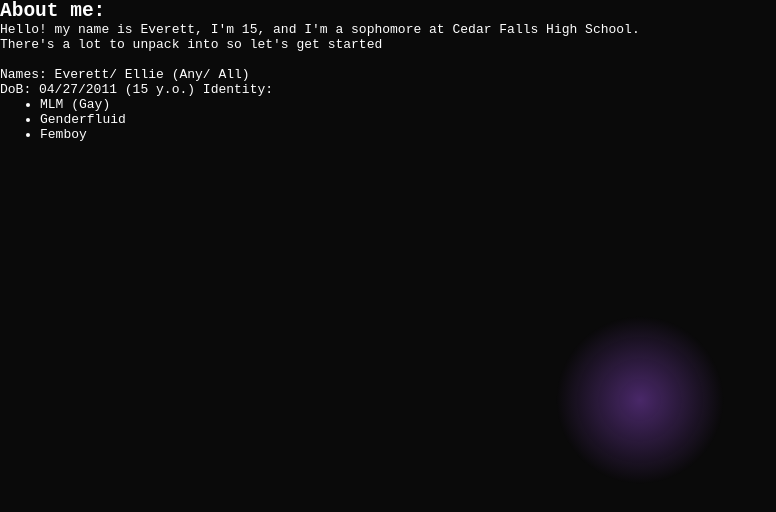
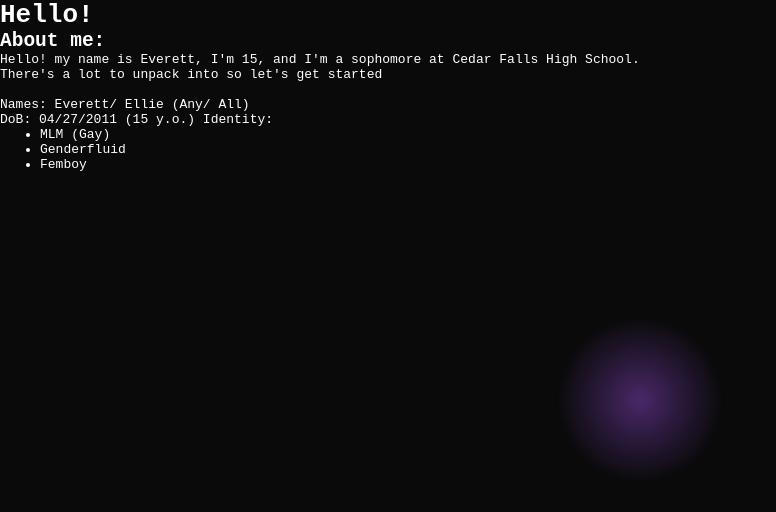
Before and after one commit to Len-01000101/MySite, a plain HTML site: page index.html in a window 1280 px wide. Shown: the whole page, without its empty margins (0-776 px from the left). Drawn offline with Linux system fonts and the light colour scheme.

Commit message:
Idk how this works

```diff
--- a/index.html
+++ b/index.html
@@ -54,7 +54,7 @@
             const randomIndex = Math.floor(Math.random() * 2);
             document.getElementById('random-text').textContent = texts[randomIndex];
         </script>
-        <h1 id='random-text'></h1>
+        <h1 id='random-text'>Hello!</h1>
         <h2>
             About me:
         </h2>
```
